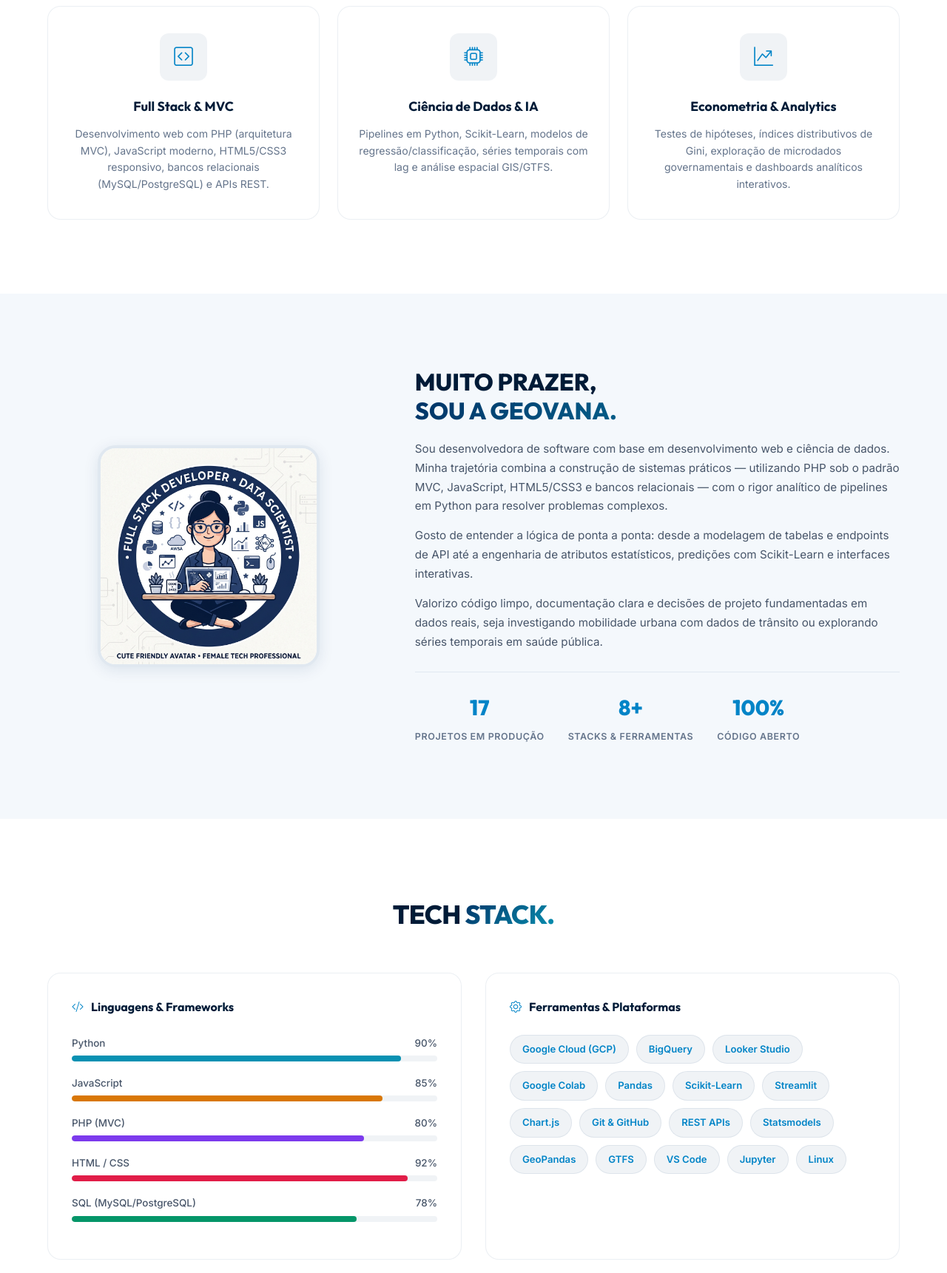
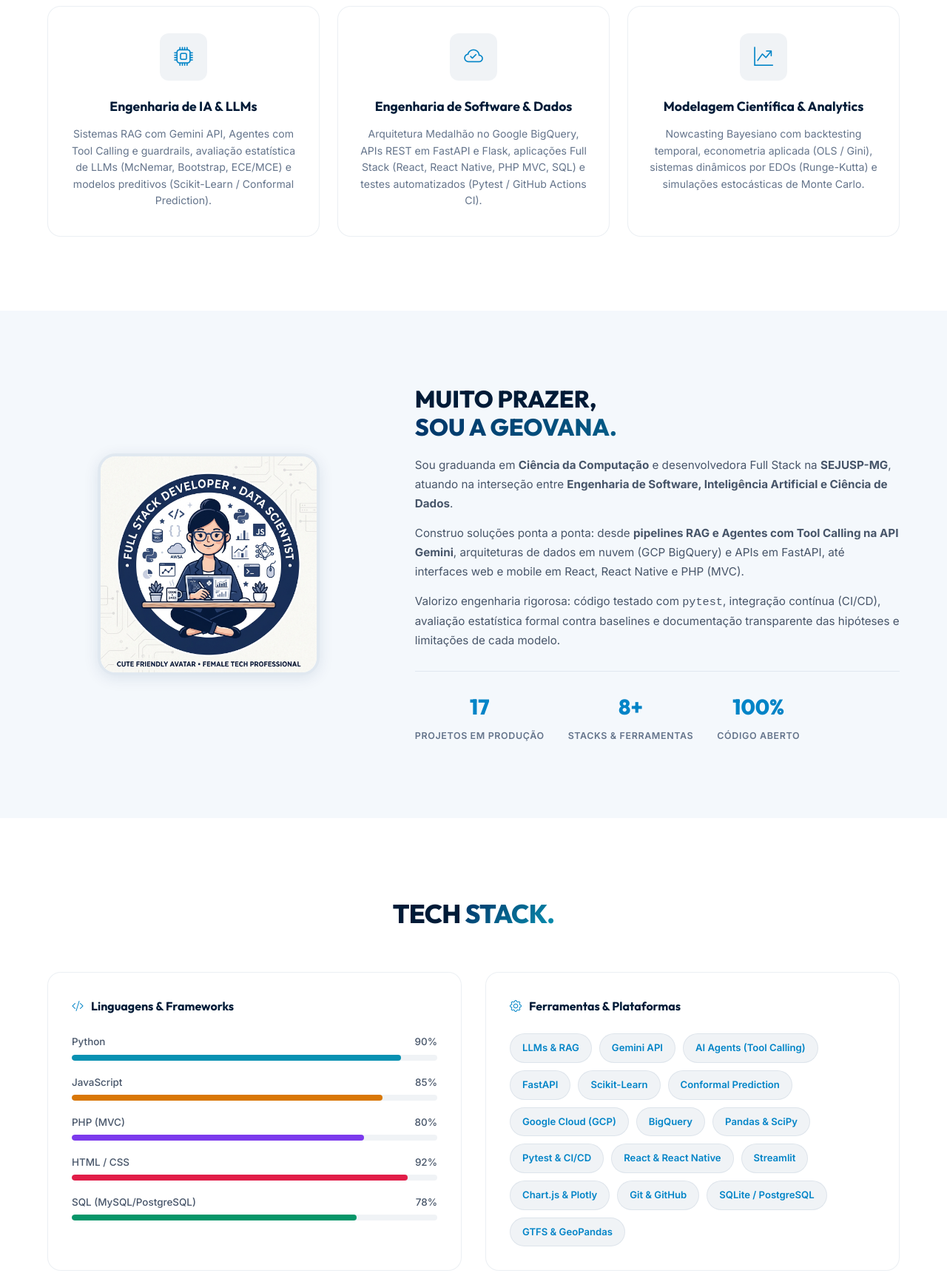
Before and after one commit to Geovana28/geovana28.github.io, a plain HTML site: page index.html in a window 1280 px wide. Shown: the part 1000-2721 px from the top of the page at 74% size. Drawn offline with nearby package versions, Linux system fonts and the light colour scheme.

Commit message:
feat & fix: update hero, typing strings, and skills for AI Engineer profile, fix email address

```diff
--- a/index.html
+++ b/index.html
@@ -76,9 +76,10 @@
                             <span class="typing-cursor">|</span>
                         </h1>
                         <p class="hero-desc">
-                            Desenvolvedora <strong>Full Stack</strong> com foco em <strong>PHP (MVC), JavaScript e SQL</strong>,
-                            aliando engenharia de software à <strong>Ciência de Dados e Machine Learning em Python</strong>.
-                            Construo aplicações completas, do banco de dados e APIs até a visualização analítica.
+                            Bacharelanda em <strong>Ciência da Computação</strong> e Desenvolvedora <strong>Full Stack & AI Engineer</strong>.
+                            Construo e operacionalizo sistemas de <strong>Inteligência Artificial (LLMs, RAG, Agentes com Tool Calling)</strong>,
+                            pipelines de <strong>Engenharia de Dados na GCP (BigQuery)</strong> e aplicações web/mobile completas em
+                            <strong>Python, JavaScript/React e PHP (MVC)</strong> com validação estatística rigorosa e testes automatizados.
                         </p>
                         <div class="hero-ctas">
                             <a href="#portfolio" class="btn btn-primary">
@@ -93,7 +94,7 @@
                                     class="bi bi-github"></i></a>
                             <a href="https://www.linkedin.com/in/geovana-luiza-morais-moreira-200502317/"
                                 target="_blank" title="LinkedIn"><i class="bi bi-linkedin"></i></a>
-                            <a href="mailto:geovanalmm28@email.com" title="Email"><i
+                            <a href="mailto:geovanalmm28@gmail.com" title="Email"><i
                                     class="bi bi-envelope-fill"></i></a>
                         </div>
                     </div>
@@ -113,22 +114,19 @@
                 <h2 class="section-title reveal">MINHAS <span>ESPECIALIDADES.</span></h2>
                 <div class="spec-grid">
                     <div class="spec-card reveal delay-1">
-                        <div class="spec-icon"><i class="bi bi-code-square"></i></div>
-                        <h3>Full Stack & MVC</h3>
-                        <p>Desenvolvimento web com PHP (arquitetura MVC), JavaScript moderno, HTML5/CSS3 responsivo,
-                            bancos relacionais (MySQL/PostgreSQL) e APIs REST.</p>
+                        <div class="spec-icon"><i class="bi bi-cpu"></i></div>
+                        <h3>Engenharia de IA & LLMs</h3>
+                        <p>Sistemas RAG com Gemini API, Agentes com Tool Calling e guardrails, avaliação estatística de LLMs (McNemar, Bootstrap, ECE/MCE) e modelos preditivos (Scikit-Learn / Conformal Prediction).</p>
                     </div>
                     <div class="spec-card reveal delay-2">
-                        <div class="spec-icon"><i class="bi bi-cpu"></i></div>
-                        <h3>Ciência de Dados & IA</h3>
-                        <p>Pipelines em Python, Scikit-Learn, modelos de regressão/classificação, séries temporais com
-                            lag e análise espacial GIS/GTFS.</p>
+                        <div class="spec-icon"><i class="bi bi-cloud-check"></i></div>
+                        <h3>Engenharia de Software & Dados</h3>
+                        <p>Arquitetura Medalhão no Google BigQuery, APIs REST em FastAPI e Flask, aplicações Full Stack (React, React Native, PHP MVC, SQL) e testes automatizados (Pytest / GitHub Actions CI).</p>
                     </div>
                     <div class="spec-card reveal delay-3">
                         <div class="spec-icon"><i class="bi bi-graph-up-arrow"></i></div>
-                        <h3>Econometria & Analytics</h3>
-                        <p>Testes de hipóteses, índices distributivos de Gini, exploração de microdados governamentais e
-                            dashboards analíticos interativos.</p>
+                        <h3>Modelagem Científica & Analytics</h3>
+                        <p>Nowcasting Bayesiano com backtesting temporal, econometria aplicada (OLS / Gini), sistemas dinâmicos por EDOs (Runge-Kutta) e simulações estocásticas de Monte Carlo.</p>
                     </div>
                 </div>
             </div>
@@ -144,17 +142,16 @@
                     <div class="sobre-text reveal delay-2">
                         <h2>MUITO PRAZER, <span>SOU A GEOVANA.</span></h2>
                         <p>
-                            Sou desenvolvedora de software com base em desenvolvimento web e ciência de dados.
-                            Minha trajetória combina a construção de sistemas práticos — utilizando PHP sob o padrão MVC, JavaScript, HTML5/CSS3 e bancos relacionais —
-                            com o rigor analítico de pipelines em Python para resolver problemas complexos.
+                            Sou graduanda em <strong>Ciência da Computação</strong> e desenvolvedora Full Stack na <strong>SEJUSP-MG</strong>,
+                            atuando na interseção entre <strong>Engenharia de Software, Inteligência Artificial e Ciência de Dados</strong>.
                         </p>
                         <p>
-                            Gosto de entender a lógica de ponta a ponta: desde a modelagem de tabelas e endpoints de API até
-                            a engenharia de atributos estatísticos, predições com Scikit-Learn e interfaces interativas.
+                            Construo soluções ponta a ponta: desde <strong>pipelines RAG e Agentes com Tool Calling na API Gemini</strong>,
+                            arquiteturas de dados em nuvem (GCP BigQuery) e APIs em FastAPI, até interfaces web e mobile em React, React Native e PHP (MVC).
                         </p>
                         <p>
-                            Valorizo código limpo, documentação clara e decisões de projeto fundamentadas em dados reais,
-                            seja investigando mobilidade urbana com dados de trânsito ou explorando séries temporais em saúde pública.
+                            Valorizo engenharia rigorosa: código testado com <code>pytest</code>, integração contínua (CI/CD),
+                            avaliação estatística formal contra baselines e documentação transparente das hipóteses e limitações de cada modelo.
                         </p>
                         <div class="sobre-stats">
                             <div class="stat-item">
@@ -217,22 +214,22 @@
                     <div class="skill-group reveal delay-2">
                         <h3><i class="bi bi-gear"></i> Ferramentas & Plataformas</h3>
                         <div class="skill-tags">
+                            <span class="skill-tag">LLMs & RAG</span>
+                            <span class="skill-tag">Gemini API</span>
+                            <span class="skill-tag">AI Agents (Tool Calling)</span>
+                            <span class="skill-tag">FastAPI</span>
+                            <span class="skill-tag">Scikit-Learn</span>
+                            <span class="skill-tag">Conformal Prediction</span>
                             <span class="skill-tag">Google Cloud (GCP)</span>
                             <span class="skill-tag">BigQuery</span>
-                            <span class="skill-tag">Looker Studio</span>
-                            <span class="skill-tag">Google Colab</span>
-                            <span class="skill-tag">Pandas</span>
-                            <span class="skill-tag">Scikit-Learn</span>
+                            <span class="skill-tag">Pandas & SciPy</span>
+                            <span class="skill-tag">Pytest & CI/CD</span>
+                            <span class="skill-tag">React & React Native</span>
                             <span class="skill-tag">Streamlit</span>
-                            <span class="skill-tag">Chart.js</span>
+                            <span class="skill-tag">Chart.js & Plotly</span>
                             <span class="skill-tag">Git & GitHub</span>
-                            <span class="skill-tag">REST APIs</span>
-                            <span class="skill-tag">Statsmodels</span>
-                            <span class="skill-tag">GeoPandas</span>
-                            <span class="skill-tag">GTFS</span>
-                            <span class="skill-tag">VS Code</span>
-                            <span class="skill-tag">Jupyter</span>
-                            <span class="skill-tag">Linux</span>
+                            <span class="skill-tag">SQLite / PostgreSQL</span>
+                            <span class="skill-tag">GTFS & GeoPandas</span>
                         </div>
                     </div>
                 </div>
@@ -684,13 +681,13 @@
                     <div class="contato-info reveal delay-1">
                         <p>Tem um projeto em mente, quer trocar uma ideia ou só mandar um oi? Me manda uma mensagem!</p>
                         <div class="contato-links">
-                            <a href="mailto:geovanalmm28@email.com"><i class="bi bi-envelope-fill"></i> geovanalmm28@email.com</a>
+                            <a href="mailto:geovanalmm28@gmail.com"><i class="bi bi-envelope-fill"></i> geovanalmm28@gmail.com</a>
                             <a href="https://github.com/Geovana28" target="_blank"><i class="bi bi-github"></i>
                                 github.com/Geovana28</a>
                             <a href="https://www.linkedin.com/in/geovana-luiza-morais-moreira-200502317/" target="_blank"><i class="bi bi-linkedin"></i> LinkedIn</a>
                         </div>
                     </div>
-                    <form class="contato-form reveal delay-2" action="https://formsubmit.co/geovanalmm28@email.com"
+                    <form class="contato-form reveal delay-2" action="https://formsubmit.co/geovanalmm28@gmail.com"
                         method="POST">
                         <input type="hidden" name="_captcha" value="false">
                         <input type="hidden" name="_subject" value="Contato via Portfólio InfiniteLoop">
@@ -725,10 +722,10 @@
            TYPING EFFECT
            ========================================== */
         const TYPING_STRINGS = [
-            'Desenvolvedora Full Stack',
-            'Ciência de Dados & Machine Learning',
-            'PHP (MVC) • JavaScript • Python',
-            'Modelagem Matemática & Analytics'
+            'AI Engineer & Data Scientist',
+            'LLMs • Sistemas RAG • Agentes de IA',
+            'Engenharia de Dados (GCP BigQuery)',
+            'Desenvolvedora Full Stack (Python • JS • React)'
         ];
 
         class Typer {
```
